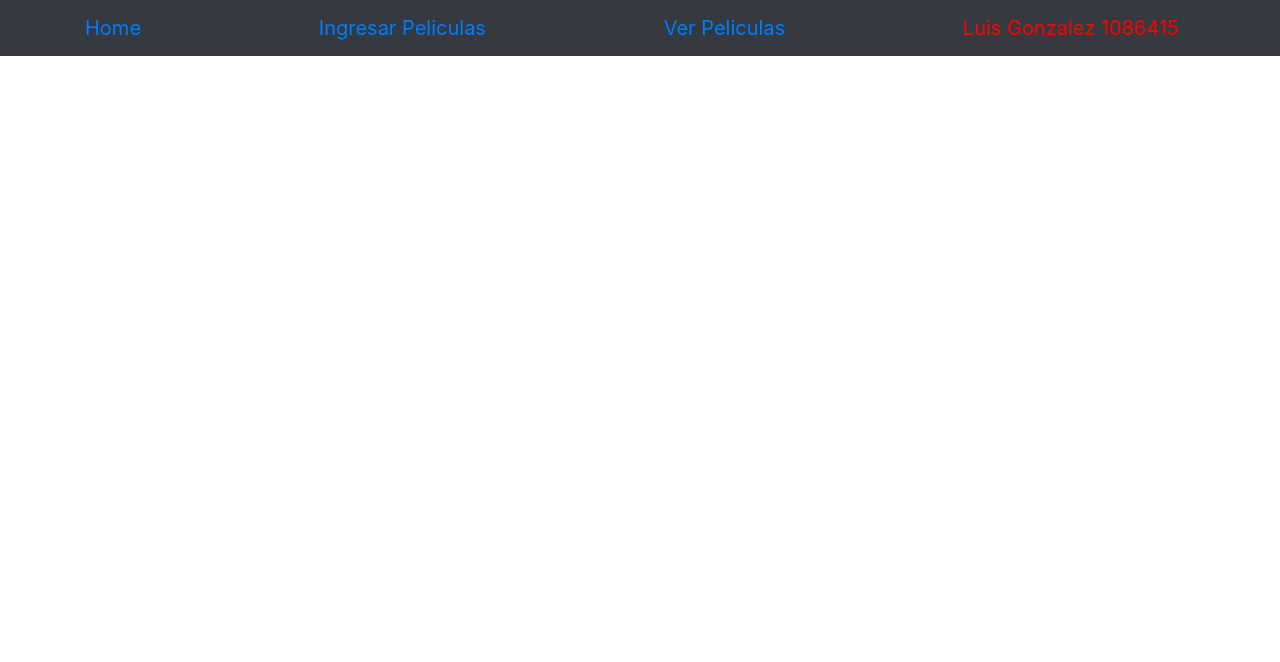
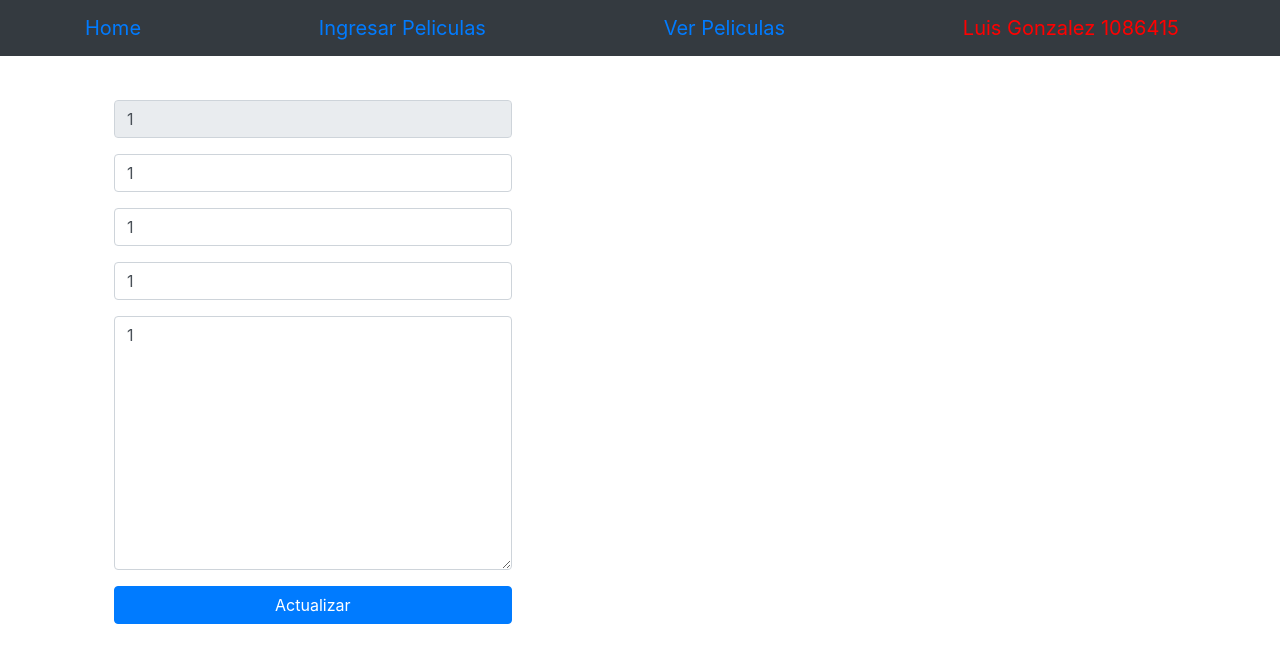
Before and after one commit to luis22000/CrudProyecto, an Angular app: page /actualizar/1/1/1/1/1 in a window 1280 px wide. Before the commit this address led to /. Shown: the top 662 px of the page. Built offline with nearby package versions, Linux system fonts and the light colour scheme.

Commit message:
Editar
Editar

```diff
--- a/src/app/Componentes/formulario-peliculas/formulario-peliculas.component.html
+++ b/src/app/Componentes/formulario-peliculas/formulario-peliculas.component.html
@@ -3,22 +3,22 @@
                 <div class="col-md-5 text-center">
                     <div class="texto">
                         <div class="card-body">
-                            <form (submit)= "agregarpelicula(NuevaDuracion,NuevaDescripcion,NuevoDirector,NuevoGenero) ">
+                            <form (submit)= "agregarpelicula() ">
                                 <div class="form-group">
-                                    <input type ="text" class ="form-control" placeholder="Titulo Pelicula" name = "NombrePelicula" :required #NuevaPelicula [(ngModel)] = "NombrePelicula" >
+                                    <input type ="text" class ="form-control" placeholder="Titulo Pelicula" #NuevaPelicula [(ngModel)] = "NombrePelicula" name = "NombrePelicula">
                                 </div>
                                 <div class="form-group">
-                                        <input type ="text" class ="form-control" placeholder="Nombre Director" #NuevoDirector [(ngModel)] = "NombreDirector" name = "NombreDirector" required>
+                                        <input type ="text" class ="form-control" placeholder="Nombre Director" #NuevoDirector [(ngModel)] = "NombreDirector" name = "NombreDirector">
                                 </div>
                                 <div class="form-group">
-                                        <input type ="text" class ="form-control" placeholder="Genero" #NuevoGenero  [(ngModel)] = "Genero" name = "Genero" required>
+                                        <input type ="text" class ="form-control" placeholder="Genero" #NuevoGenero  [(ngModel)] = "Genero" name = "Genero">
                                 </div>
                                 <div class="form-group">
-                                        <input type ="number" class ="form-control" placeholder="Duracion de Pelicula En minutos" #NuevaDuracion [(ngModel)] = "Duracion" name = "Duracion" required>
+                                        <input type ="number" class ="form-control" placeholder="Duracion de Pelicula En minutos" #NuevaDuracion [(ngModel)] = "Duracion" name = "Duracion">
                                 </div>
                                 <div class="form-group">
                                     <textarea cols="30" rows="10" placeholder="Descripcion Pelicula"
-                                    class ="form-control" #NuevaDescripcion   [(ngModel)] = "Descripcion" name = "Descripcion" required ></textarea>
+                                    class ="form-control" #NuevaDescripcion   [(ngModel)] = "Descripcion" name = "Descripcion"></textarea>
                                 </div>
                                 <button  class="btn btn-primary btn-block " >
                                     Enviar
--- a/src/app/Componentes/formulario-peliculas/formulario-peliculas.component.ts
+++ b/src/app/Componentes/formulario-peliculas/formulario-peliculas.component.ts
@@ -18,15 +18,15 @@ export class FormularioPeliculasComponent implements OnInit {
   }
   NombrePelicula: string ;
   Duracion: number;
-  NuevaDescripcion: string;
-  NuevoDirector: string;
+  Descripcion: string;
+  NombreDirector: string;
   Genero: string;
 agregarpelicula(){
   this.peliculaService.AgregarPelicula({
     NombrePelicula: this.NombrePelicula,
     DuracionPelicula: this.Duracion,
-    Descripcion: this.NuevaDescripcion,
-    Director: this.NuevoDirector,
+    Descripcion: this.Descripcion,
+    Director: this.NombreDirector,
     Genero: this.Genero
   })
 
--- a/src/app/Componentes/lista-peliculas/lista-peliculas.component.html
+++ b/src/app/Componentes/lista-peliculas/lista-peliculas.component.html
@@ -24,6 +24,9 @@
                                     <button class ="btn btn-danger" (click) = "Eliminarpelicula(pelicula)">
                                         Eliminar
                                     </button>
+                                    <button class ="btn btn-primary" (click) = "EditarPelicula(pelicula)">
+                                        Editar
+                                    </button>
                                 </div>
                             </td>
                             </tr>
--- a/src/app/Componentes/lista-peliculas/lista-peliculas.component.ts
+++ b/src/app/Componentes/lista-peliculas/lista-peliculas.component.ts
@@ -28,6 +28,15 @@ export class ListaPeliculasComponent implements OnInit {
     }
 
   }
+  EditarPelicula(Pelicula : pelicula)
+  {
+    if(confirm('Esta Seguro de que quiere Editar esta pelicula?'))
+    {
+      this.peliculaServicio.EditarPelicula(Pelicula);
+
+    }
+
+  }
 
 
 }
--- a/src/app/Componentes/peliculas/peliculas.component.html
+++ b/src/app/Componentes/peliculas/peliculas.component.html
@@ -1,11 +1,31 @@
-<div class= "card mb-2">
-    <div class = "card-header">
-        {{Pelicula.NombrePelicula}}
-    </div>
-    <div class = "card-header">
-        {{Pelicula.DuracionPelicula}}
-    </div>
-    <div class = "card-body">
-        {{Pelicula.Descripcion}}
-    </div>
-</div>
+<div class="container p-4">
+        <div class="row">
+                <div class="col-md-5 text-center">
+                    <div class="texto">
+                        <div class="card-body">
+                            <form (submit)= "ActualizarPelicula() ">
+                                <div class="form-group">
+                                    <input type ="text" class ="form-control" placeholder="Titulo Pelicula" name = "NombrePelicula" :required #NuevaPelicula [(ngModel)] = "NombrePelicula" disabled >
+                                </div>
+                                <div class="form-group">
+                                        <input type ="text" class ="form-control" placeholder="Nombre Director" #NuevoDirector [(ngModel)] = "NombreDirector" name = "NombreDirector" >
+                                </div>
+                                <div class="form-group">
+                                        <input type ="text" class ="form-control" placeholder="Genero" #NuevoGenero  [(ngModel)] = "Genero" name = "Genero" required>
+                                </div>
+                                <div class="form-group">
+                                        <input type ="number" class ="form-control" placeholder="Duracion de Pelicula En minutos" #NuevaDuracion [(ngModel)] = "Duracion" name = "Duracion" required>
+                                </div>
+                                <div class="form-group">
+                                    <textarea cols="30" rows="10" placeholder="Descripcion Pelicula"
+                                    class ="form-control" #NuevaDescripcion   [(ngModel)] = "Descripcion" name = "Descripcion" required ></textarea>
+                                </div>
+                                <button  class="btn btn-primary btn-block " >
+                                    Actualizar
+                                </button>
+                            </form>
+                        </div>
+                    </div>
+                </div>
+            </div>
+        </div>
--- a/src/app/Componentes/peliculas/peliculas.component.ts
+++ b/src/app/Componentes/peliculas/peliculas.component.ts
@@ -1,15 +1,49 @@
 import { Component, OnInit, Input} from '@angular/core';
 import{ pelicula } from '../../Modelos/pelicula'
+import {PeliculaService} from '../../Servicios/pelicula.service'
+import { ActivatedRoute } from '@angular/router';
 @Component({
   selector: 'app-peliculas',
   templateUrl: './peliculas.component.html',
   styleUrls: ['./peliculas.component.css']
 })
 export class PeliculasComponent implements OnInit {
-  @Input() Pelicula: pelicula;
-  constructor() { }
 
-  ngOnInit() {
+  constructor(private _route : ActivatedRoute,public peliculaService: PeliculaService   ) { }
+
+  Pelicula: pelicula
+  NombrePelicula: string ;
+  Duracion: number;
+  Descripcion: string;
+  NombreDirector: string;
+  Genero: string;
+
+
+  ngOnInit()
+  {
+    this.NombrePelicula = this._route.snapshot.paramMap.get("Nombre");
+    this.NombreDirector =  this._route.snapshot.paramMap.get("Director");
+    this.Genero =  this._route.snapshot.paramMap.get("Genero");
+    this.Duracion =  Number(this._route.snapshot.paramMap.get("Duracion"));
+    this.Descripcion =  this._route.snapshot.paramMap.get("Descripcion");
+
+
+  }
+  ActualizarPelicula()
+  {
+    var NombrePelicula = this._route.snapshot.paramMap.get("Nombre");
+    var Director =  this._route.snapshot.paramMap.get("Director");
+    var Genero =  this._route.snapshot.paramMap.get("Genero");
+    var DuracionPelicula =  Number(this._route.snapshot.paramMap.get("Duracion"));
+    var Descripcion =  this._route.snapshot.paramMap.get("Descripcion");
+    this.peliculaService.EliminarPelicula({NombrePelicula,DuracionPelicula,Descripcion,Director,Genero});
+    this.peliculaService.AgregarPelicula({
+      NombrePelicula: this.NombrePelicula,
+      DuracionPelicula: this.Duracion,
+      Descripcion: this.Descripcion,
+      Director: this.NombreDirector,
+      Genero: this.Genero
+    })
   }
 
 }
--- a/src/app/Servicios/pelicula.service.ts
+++ b/src/app/Servicios/pelicula.service.ts
@@ -27,6 +27,7 @@ ObtenerPeliculas(){
 }
 AgregarPelicula(pelicula: pelicula)
 {
+
   if(pelicula.DuracionPelicula > 0  && pelicula.DuracionPelicula < 300 )
   {
     this.peliculas.push(pelicula)
@@ -54,14 +55,23 @@ AgregarPelicula(pelicula: pelicula)
 }
 EliminarPelicula(pelicula: pelicula)
 {
+
  for (let i =0; i<this.peliculas.length; i++)
  {
-   if(pelicula == this.peliculas[i])
+   console.log(pelicula);
+   console.log(this.peliculas[i]);
+   if(pelicula.NombrePelicula == this.peliculas[i].NombrePelicula)
    {
+
      this.peliculas.splice(i,1);
      localStorage.setItem('Pelicula',JSON.stringify(this.peliculas));
    }
  }
+}
+
+EditarPelicula(pelicula: pelicula)
+{
+  this.router.navigate(['/actualizar', pelicula.NombrePelicula,pelicula.Director,pelicula.Genero,pelicula.DuracionPelicula,pelicula.Descripcion]);
+}
 
 }
-}
```
Also changed, not shown: src/app/app-routing.module.ts (+6 -5 lines).
